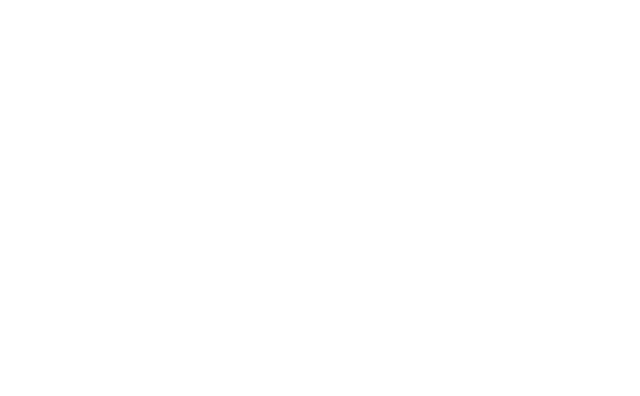
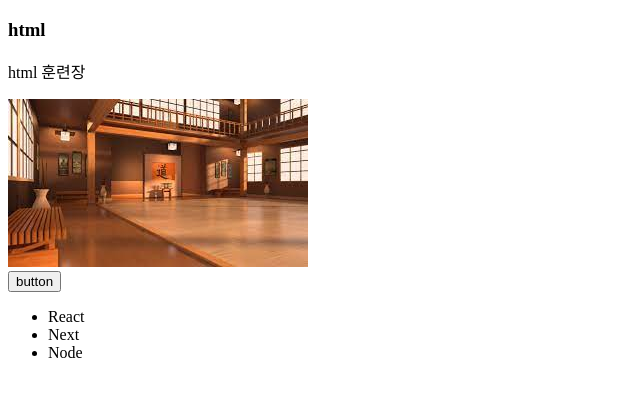
Before and after one commit to datajcthemax/html-css--, a plain HTML site: page index.html in a window 1280 px wide. Shown: the whole page, without its empty margins (0-640 px from the left). Drawn offline with Linux system fonts and the light colour scheme.

Commit message:
main page

```diff
--- a/index.html
+++ b/index.html
@@ -1,12 +1,22 @@
 <!DOCTYPE html>
 <html lang="en">
-<head>
-    <meta charset="UTF-8">
-    <meta http-equiv="X-UA-Compatible" content="IE=edge">
-    <meta name="viewport" content="width=device-width, initial-scale=1.0">
+  <head>
+    <meta charset="UTF-8" />
+    <meta http-equiv="X-UA-Compatible" content="IE=edge" />
+    <meta name="viewport" content="width=device-width, initial-scale=1.0" />
     <title>Document</title>
-</head>
-<body>
-
-</body>
+  </head>
+  <body>
+    <h3>html</h3>
+    <p>html 훈련장</p>
+    <img src="dojo.jpeg" alt="" />
+    <div>
+      <a href="https://pdchat.vercel.app/"> <button>button</button></a>
+    </div>
+    <ul>
+      <li>React</li>
+      <li>Next</li>
+      <li>Node</li>
+    </ul>
+  </body>
 </html>
```
Also changed, not shown: dojo.jpeg (added).
